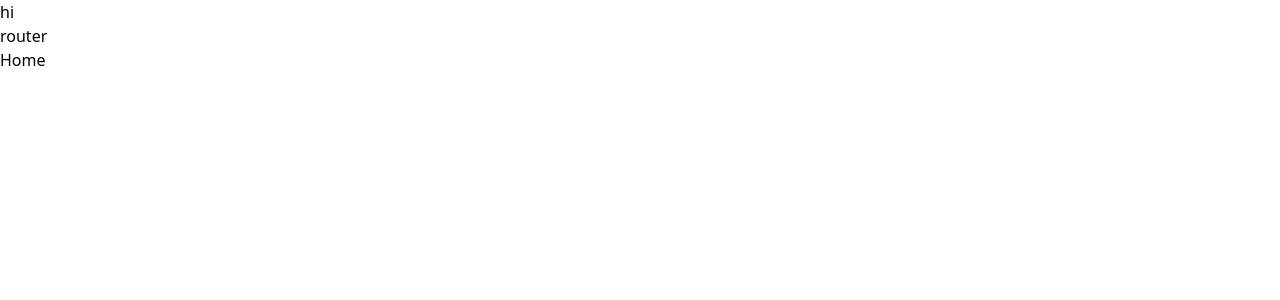
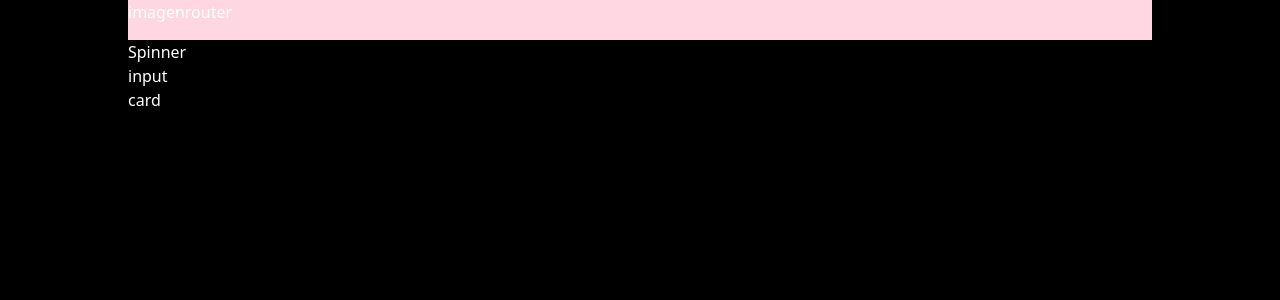
Before and after one commit to arianaomi/dogs-giphy, a Vue app: page / in a window 1280 px wide. Shown: the top 300 px of the page. Built offline with nearby package versions, Linux system fonts and the light colour scheme.

Commit message:
add app style

```diff
--- a/src/App.vue
+++ b/src/App.vue
@@ -1,5 +1,5 @@
-<template>
-  <main>
+<template >
+  <main class="bg-black text-white h-screen px-8 md:px-16 lg:px-32">
     <navbar />
     <router-view />
   </main>
@@ -15,6 +15,3 @@ export default {
   },
 };
 </script>
-
-<style>
-</style>
--- a/src/components/Navbar.vue
+++ b/src/components/Navbar.vue
@@ -1,7 +1,7 @@
 <template>
-  <nav>
+  <nav class="flex bg-pink-200 h-10">
     <div>
-      <p>hi</p>
+      <p>imagen</p>
     </div>
     <div>
       <p>router</p>
--- a/src/views/Home.vue
+++ b/src/views/Home.vue
@@ -1,3 +1,7 @@
 <template>
-  <p>Home</p>
+  <div>
+    <p>Spinner</p>
+    <p>input</p>
+    <p>card</p>
+  </div>
 </template>
```
